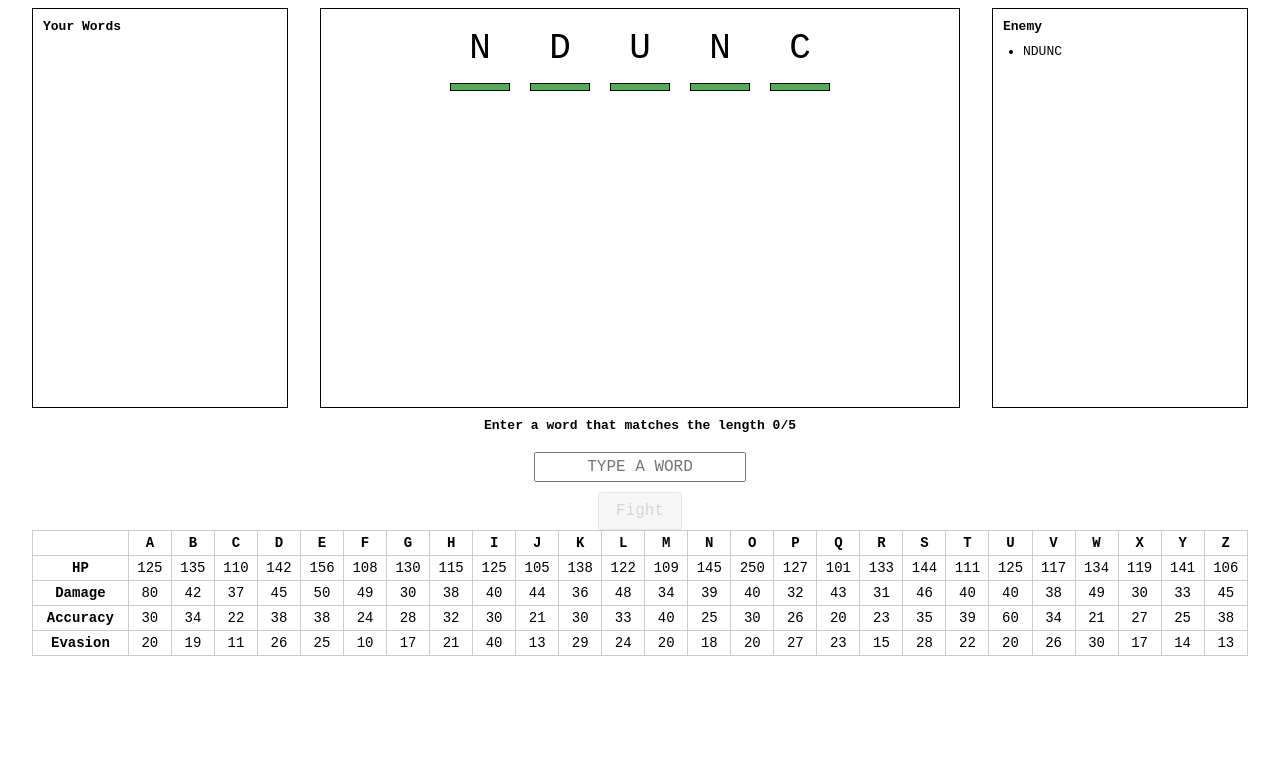
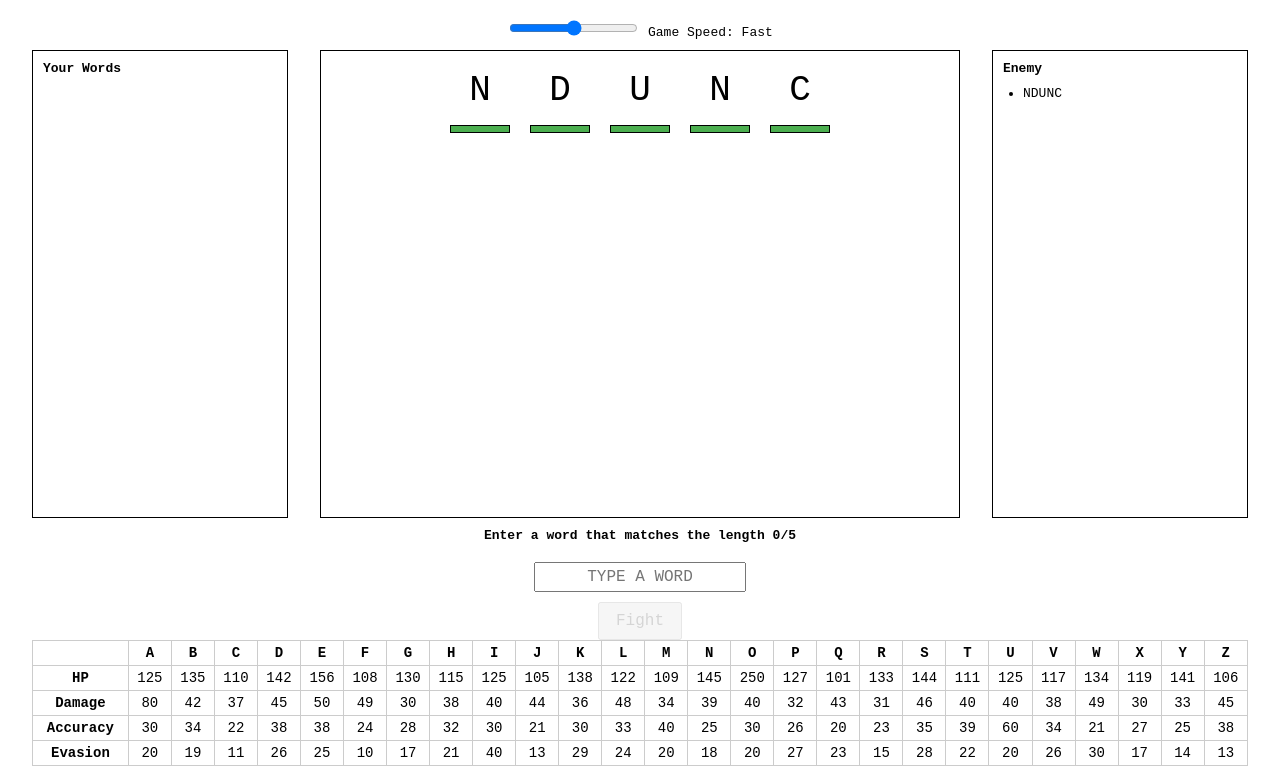
Before and after one commit to lexcode9/projects, a plain HTML site: page words_war.html in a window 1280 px wide. Shown: the part 34-800 px from the top of the page. Drawn offline with Linux system fonts and the light colour scheme; no server answers.

Commit message:
Update words_war.html

```diff
--- a/words_war.html
+++ b/words_war.html
@@ -17,20 +17,38 @@ html, body {
 body {
 display: grid;
 grid-template-columns: 2.5% 20% 2.5% 50% 2.5% 20% 2.5%;
-  grid-template-rows: auto 50vh auto auto auto 1fr;
+grid-template-rows:
+auto
+auto
+1fr
+auto
+auto
+auto
+auto;
 height: 100vh;
 }
 
 h2 {
 grid-column: 1 / 8;
+grid-row: 1;
 margin: 0;
 padding: 10px 0;
 text-align: center;
 }
 
+#speed-control {
+grid-column: 2 / 7;
+grid-row: 2;
+padding: 10px;
+text-align: center;
+font-family: monospace;
+background: white;
+z-index: 1;
+}
+
 #left-panel {
 grid-column: 2 / 3;
-  grid-row: 2;
+grid-row: 3;
 border: 1px solid #000;
 padding: 10px;
 box-sizing: border-box;
@@ -40,7 +58,7 @@ h2 {
 
 #stage {
 grid-column: 4 / 5;
-  grid-row: 2;
+grid-row: 3;
 border: 1px solid #000;
 padding: 10px;
 box-sizing: border-box;
@@ -52,7 +70,7 @@ h2 {
 
 #right-panel {
 grid-column: 6 / 7;
-  grid-row: 2;
+grid-row: 3;
 border: 1px solid #000;
 padding: 10px;
 box-sizing: border-box;
@@ -130,7 +148,7 @@ h2 {
 
 #result {
 grid-column: 2 / 7;
-  grid-row: 3;
+grid-row: 4;
 height: 24px;
 font-weight: bold;
 text-align: center;
@@ -139,7 +157,7 @@ h2 {
 
 #word-input {
 grid-column: 2 / 7;
-  grid-row: 4;
+grid-row: 5;
 font-family: monospace;
 font-size: 16px;
 padding: 4px;
@@ -152,7 +170,7 @@ h2 {
 
 #fight-button {
 grid-column: 2 / 7;
-  grid-row: 5;
+grid-row: 6;
 padding: 8px 16px;
 font-family: monospace;
 font-size: 16px;
@@ -164,6 +182,12 @@ h2 {
 #fight-button:disabled {
 cursor: not-allowed;
 opacity: 0.5;
+}
+
+#stats-display {
+grid-column: 2 / 7;
+grid-row: 7;
+font-size: 16px;
 }
 
 @keyframes shake {
@@ -190,7 +214,7 @@ ul {
 overflow-y: auto;
 }
 
-/* Desktop override */
+
 @media (min-width: 1000px) {
 .letter {
 width: 60px;
@@ -220,9 +244,16 @@ ul {
 
 <h2>Words War</h2>
 
+
+
 <div id="left-panel">
 <div class="panel-title">Your Words</div>
 <ul id="word-history"></ul>
+</div>
+
+<div id="speed-control">
+<input type="range" id="speedSlider" min="1" max="3" step="1" value="2">
+Game Speed: <span id="speedLabel">Normal</span>
 </div>
 
 <div id="stage">
@@ -242,9 +273,11 @@ ul {
 <input type="text" id="word-input" placeholder="Type your word" disabled />
 
 <button id="fight-button" disabled>Fight</button>
-<div id="stats-display" style="grid-column: 2 / 7; grid-row: 6; font-size: 16px;"></div>
+<div id="stats-display" style="grid-column: 2 / 7; grid-row: 7; font-size: 16px;"></div>
 
 <script>
+
+let duration = 200;
 const aiTeam = document.getElementById("ai");
 const playerTeam = document.getElementById("player");
 const resultEl = document.getElementById("result");
@@ -306,6 +339,27 @@ ul {
 return container;
 }
 
+const slider = document.getElementById('speedSlider');
+const speedLabel = document.getElementById('speedLabel');
+
+const speedMap = {
+1: 'Normal',
+2: 'Fast',
+3: 'Very Fast'
+};
+
+function updateSpeed(value) {
+speedLabel.textContent = speedMap[value];
+duration = 160-(value*50);
+
+}
+
+slider.addEventListener('input', () => {
+updateSpeed(slider.value);
+});
+
+updateSpeed(slider.value);
+
 const letterStats = {
 A: { hp: 125, damage: 80, accuracy: 30, evasion: 20 },
 B: { hp: 135, damage: 42, accuracy: 34, evasion: 19 },
@@ -342,16 +396,14 @@ ul {
 
 function renderLetterStats() {
 const container = document.getElementById("stats-display");
-	  container.innerHTML = ""; // Clear previous content
+container.innerHTML = "";
 
-	  // Create table element
 const table = document.createElement("table");
 table.style.width = "100%";
 table.style.borderCollapse = "collapse";
 table.style.textAlign = "center";
 table.style.fontSize = "14px";
 
-	  // Helper to create a table cell (th or td)
 function createCell(tag, text) {
 const cell = document.createElement(tag);
 cell.textContent = text;
@@ -360,21 +412,19 @@ ul {
 return cell;
 }
 
-	  // First row: header letters A-Z
 const headerRow = document.createElement("tr");
-	  headerRow.appendChild(createCell("th", "")); // Empty top-left corner
+headerRow.appendChild(createCell("th", ""));
 for (const letter of Object.keys(letterStats)) {
 headerRow.appendChild(createCell("th", letter));
 }
 table.appendChild(headerRow);
 
-	  // Rows for each stat: hp, damage, accuracy, evasion
 const stats = ["hp", "damage", "accuracy", "evasion"];
 const statNames = { hp: "HP", damage: "Damage", accuracy: "Accuracy", evasion: "Evasion" };
 
 for (const stat of stats) {
 const row = document.createElement("tr");
-		row.appendChild(createCell("th", statNames[stat])); // row header
+row.appendChild(createCell("th", statNames[stat]));
 for (const letter of Object.keys(letterStats)) {
 row.appendChild(createCell("td", letterStats[letter][stat]));
 }
@@ -420,7 +470,6 @@ ul {
 }
 
 
-
 function getAliveLetters(teamEl) {
 return Array.from(teamEl.querySelectorAll(".letter-container")).map(container => {
 const letter = container.querySelector(".letter");
@@ -434,7 +483,7 @@ function getAliveLetters(teamEl) {
 const dx = dRect.left - aRect.left;
 const dy = dRect.top - aRect.top;
 const originalTransform = attackerEl.style.transform || "";
-	  let duration = 200;
+
 let start = null;
 
 function moveForward(timestamp) {
@@ -455,7 +504,6 @@ function getAliveLetters(teamEl) {
 defenderHP = Math.max(defenderHP, 0);
 defenderEl.dataset.hp = defenderHP;
 
-			  // Show damage text above defender
 showFloatingText(defenderEl.parentElement, damage);
 
 const hpFill = defenderEl.parentElement.querySelector(".hp-fill");
@@ -470,7 +518,6 @@ function getAliveLetters(teamEl) {
 
 shakeElement(defenderEl.parentElement, "hit");
 } else {
-			  // Show "MISS" text above defender
 showFloatingText(defenderEl.parentElement, "MISS");
 }
 
@@ -505,16 +552,14 @@ function showFloatingText(container, text) {
 floatText.style.pointerEvents = "none";
 floatText.style.userSelect = "none";
 floatText.style.transition = "transform 1s ease-out, opacity 1s ease-out";
-  container.style.position = "relative"; // ensure container is positioned
+container.style.position = "relative";
 container.appendChild(floatText);
 
-  // Animate floating up and fading out
 requestAnimationFrame(() => {
 floatText.style.transform = "translateX(-50%) translateY(-40px)";
 floatText.style.opacity = "0";
 });
 
-  // Remove element after animation
 setTimeout(() => {
 container.removeChild(floatText);
 }, 1000);
```
Lines whose indentation alone changed are shown as unchanged.
